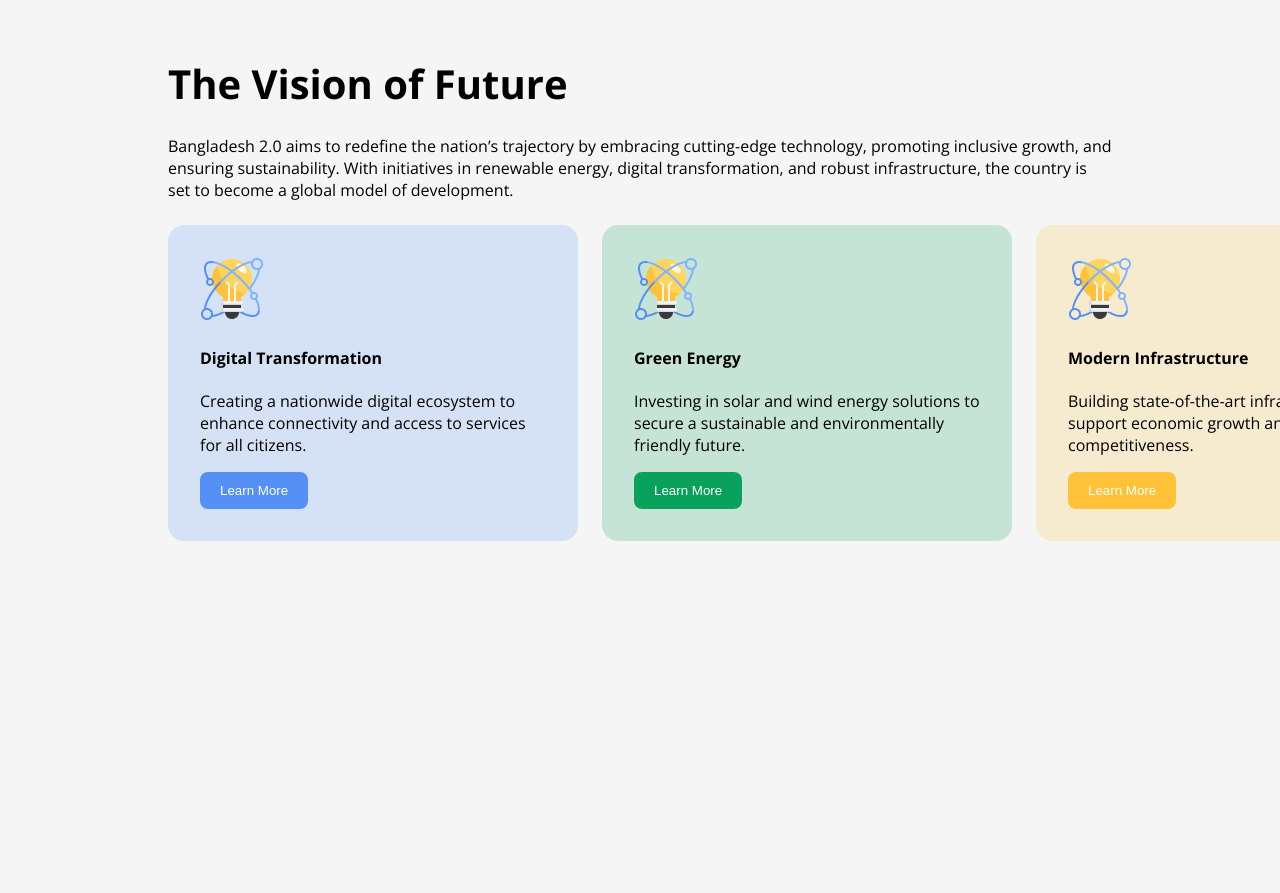
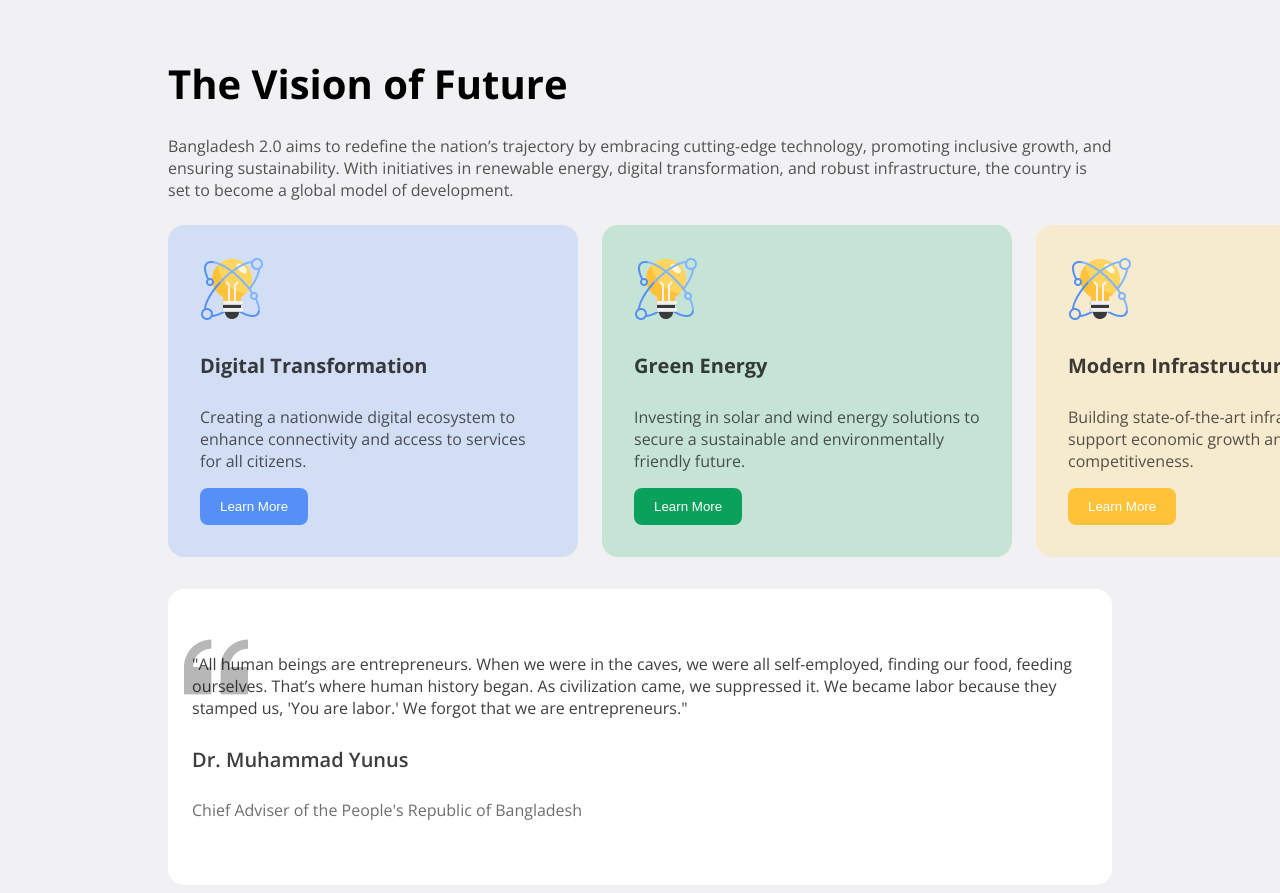
Before and after one commit to swdMahfuj/new-bangladesh, a plain HTML site: page index.html in a window 1280 px wide. Shown: the part 1080-1973 px from the top of the page. Before the commit the page ends 1629 px from the top, so only its background shows below. Drawn offline with nearby package versions, Linux system fonts and the light colour scheme.

Commit message:
added quote section

```diff
--- a/style.css
+++ b/Style/style.css
@@ -23,7 +23,7 @@
     margin: 24px 160px;
 }
 body{
-    background-color: #F5F5F5;
+    background-color: #F1F1F3;
 }
 nav{
     display: flex;
@@ -84,13 +84,9 @@ nav ul li{
 .section-description{
     font-size: 16px;
     margin: 24px 160px;
+    color: rgba(14, 14, 14, 0.7);
 }
-/* main{
-    max-width: 1280px;
-    margin: 0 auto;
-} */
 /* vision of future section styles */
-
 
 .vision{
     padding: 32px;
@@ -103,8 +99,15 @@ nav ul li{
     margin: 0 160px;
     justify-content: space-between;
 }
+
+.vision-title{
+    font-weight: bold;
+    font-size: 20px;
+    color: rgba(14, 14, 14, 0.8);
+}
 .vision-description{
     width: 346px;
+    color: rgba(14, 14, 14, 0.7);
 }
 .vision-1{
     background-color: rgba(84, 144, 245, 0.2);
@@ -136,3 +139,39 @@ nav ul li{
 .btn-3{
     background-color: #FFC239;
 }
+
+/* Quote section styles */
+
+.quote{
+    margin: 0 160px;
+    margin-top: 32px;
+    border: none;
+    border-color: rgba(14, 14, 14, 0.8);
+    background-color: white;
+    border-radius: 16px;
+    background-image: url(../assets/quote-bg.png);
+    background-repeat: no-repeat;
+    background-position: 1.8% 20%;
+}
+
+.quote-container{
+    padding: 48px 24px;
+}
+
+.quote-title{
+    font-weight: 400;
+    font-size: 16px;
+    color: rgba(14, 14, 14, 0.8);
+}
+
+.yunus{
+    font-weight: 600;
+    font-size: 20px;
+    color: rgba(14, 14, 14, 0.8);
+}
+
+.about-yunus{
+    font-weight: 400;
+    font-size: 16px;
+    color: rgba(14, 14, 14, 0.6);
+}
--- a/index.html
+++ b/index.html
@@ -7,7 +7,7 @@
     <link rel="preconnect" href="https://fonts.googleapis.com">
     <link rel="preconnect" href="https://fonts.gstatic.com" crossorigin>
     <link href="https://fonts.googleapis.com/css2?family=Fira+Sans:ital,wght@0,100;0,200;0,300;0,400;0,500;0,600;0,700;0,800;0,900;1,100;1,200;1,300;1,400;1,500;1,600;1,700;1,800;1,900&family=Open+Sans:ital,wght@0,300..800;1,300..800&display=swap" rel="stylesheet">
-    <link rel="stylesheet" href="style.css">
+    <link rel="stylesheet" href="Style/style.css">
 </head>
 <body class="open-sans-normal">
     <header>
@@ -53,6 +53,13 @@
                 </div>
             </div>
         </section>
+        <section class="quote">
+            <div class="quote-container">
+            <p class="quote-title">"All human beings are entrepreneurs. When we were in the caves, we were all self-employed, finding our food, feeding ourselves. That’s where human history began. As civilization came, we suppressed it. We became labor because they stamped us, 'You are labor.' We forgot that we are entrepreneurs."</p>
+            <h4 class="yunus">Dr. Muhammad Yunus</h4>
+            <p class="about-yunus">Chief Adviser of the People's Republic of Bangladesh</p>
+            </div>
+        </section>
     </main>
     <footer>
 
```
